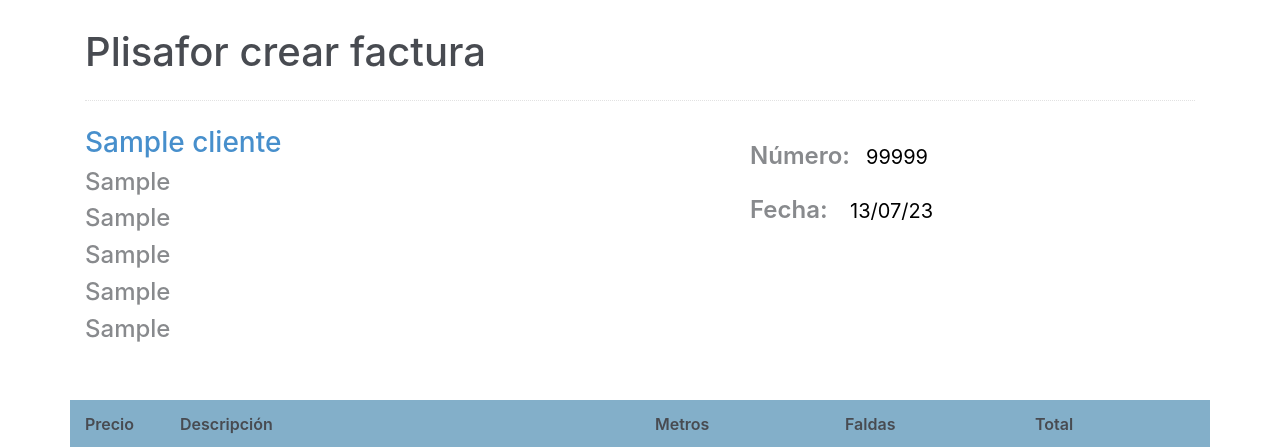
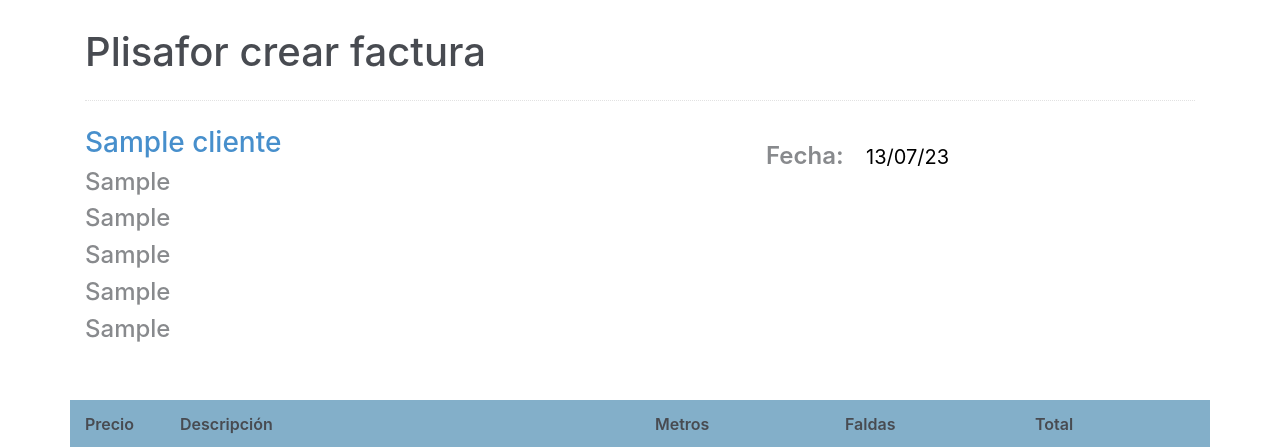
Before and after one commit to backglass/Plisafor-gestion-v2, a Flask app: a page that uses templates/crear_factura.html in a window 1280 px wide; the page is wider, and only the part inside the window is pictured. Shown: the top 447 px of that part. Run offline with Flask 3, Linux system fonts and the light colour scheme; the visitor is signed in with stand-in values (Sample User, id 1); tables that the repository leaves empty hold one stand-in row (values such as "Sample post"); some libraries are stand-ins or nearby versions.

Commit message:
Añadida lógica para mostrar o no el número de factura en funcion si es de otros o no

```diff
--- a/templates/crear_factura.html
+++ b/templates/crear_factura.html
@@ -217,7 +217,7 @@ hr {
                             {% if cliente_o_otros == False or cliente_o_otros == None %}
                                 <div class="my-2"><i class="fa fa-circle text-blue-m2 text-xs mr-1"></i> <span class="text-600 text-90">Número:</span>{{ form.numero (class_="form-control-lg",style_="border:none") }} </div>
                             {% else %}
-                                <div class="my-2"><i class="fa fa-circle text-blue-m2 text-xs mr-1"></i> <span class="text-600 text-90">Número:</span>{{ form.numero (class_="form-control-lg",style_="border:none",value = 99999) }} </div>
+                                <div class="my-2" style="display: none;" ><i class="fa fa-circle text-blue-m2 text-xs mr-1"></i> <span class="text-600 text-90">Número:</span>{{ form.numero (class_="form-control-lg",style_="border:none;",value = 99999) }} </div>
                             {% endif %}
 
                             <div class="my-2"><i class="fa fa-circle text-blue-m2 text-xs mr-1"></i> <span class="text-600 text-90">Fecha:</span> {{ form.fecha (class_="form-control-lg", value_= fecha ,style_="border:none") }}</div>
```
